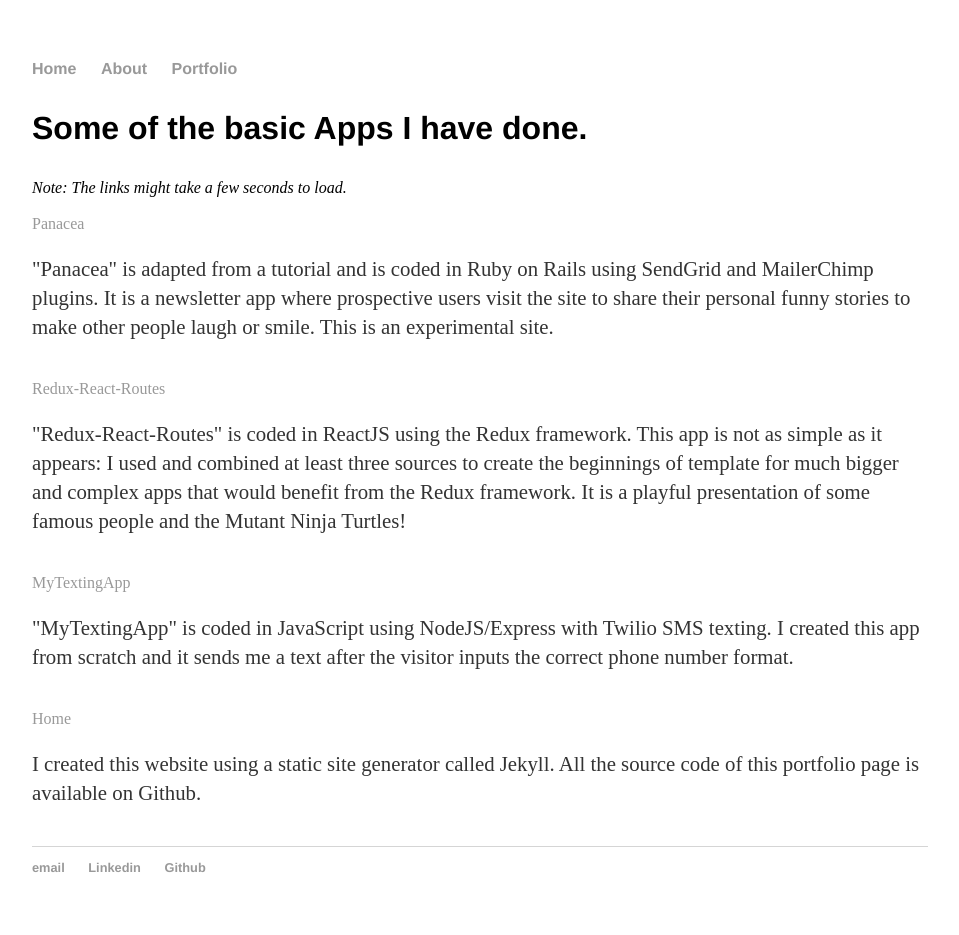
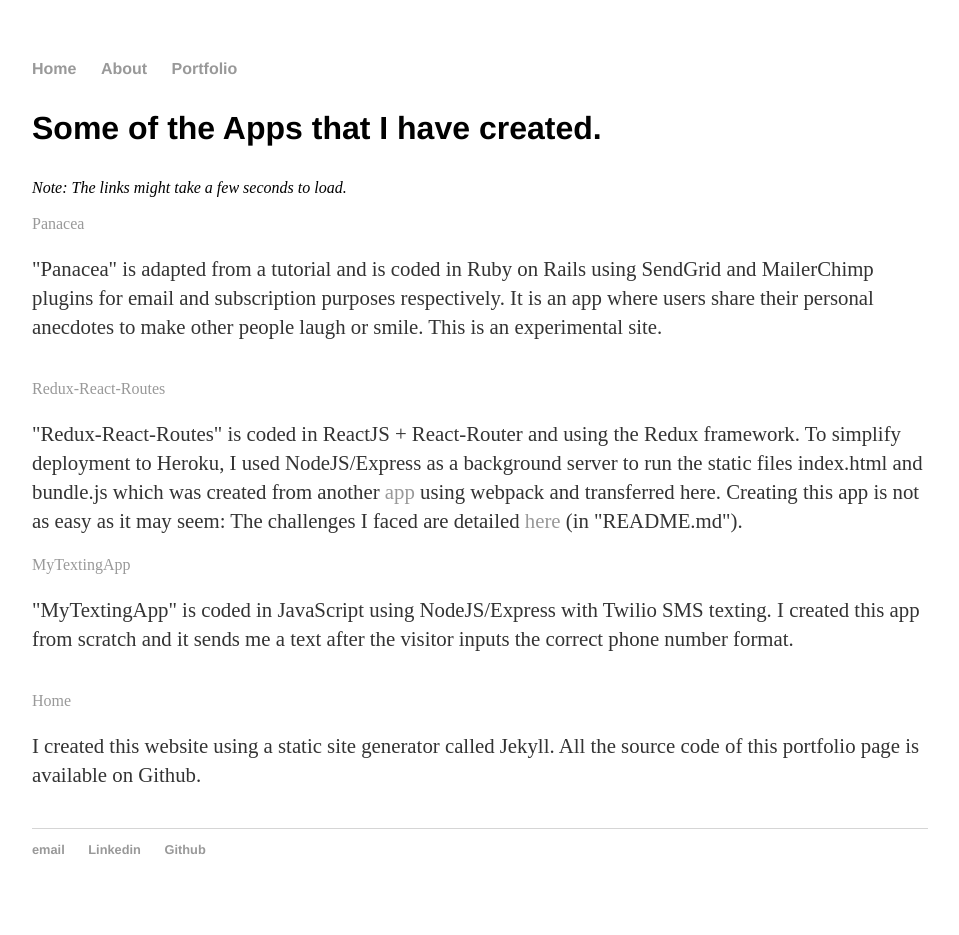
Before and after one commit to r8dkay/r8dkay.github.io, a Jekyll site: the page built from portfolio/index.html, in a window 1280 px wide. Shown: the whole page, without its empty margins (160-1119 px from the left). Built offline with Jekyll 4.4.1, drawn with Linux system fonts in a browser that asks for light colours.

Commit message:
Update index.html

```diff
--- a/portfolio/index.html
+++ b/portfolio/index.html
@@ -3,16 +3,16 @@ layout: default
 title: Portfolio
 ---
 <div>
-     <h3>Some of the basic Apps I have done.</h3>
+     <h3>Some of the Apps that I have created.</h3>
      <em>Note:  The links might take a few seconds to load.</em><br/><br/>
 
 	     <a href="https://appnewsletter.herokuapp.com/" target="_blank">Panacea</a>
 
-	     <p>"Panacea" is adapted from a tutorial and is coded in Ruby on Rails using SendGrid and MailerChimp plugins.  It is a newsletter app where prospective users visit the site to share their personal funny stories to make other people laugh or smile.  This is an experimental site.</p><br/>
+	     <p>"Panacea" is adapted from a tutorial and is coded in Ruby on Rails using SendGrid and MailerChimp plugins for email and subscription purposes respectively.  It is an app where users share their personal anecdotes to make other people laugh or smile.  This is an experimental site.</p><br/>
 
-         <a href="">Redux-React-Routes</a>
+         <a href="https://redux-react-router.herokuapp.com/" target="_blank">Redux-React-Routes</a>
 
-         <p>"Redux-React-Routes" is coded in ReactJS using the Redux framework.  This app is not as simple as it appears:  I used and combined at least three sources to create the beginnings of template for much bigger and complex apps that would benefit from the Redux framework.  It is a playful presentation of some famous people and the Mutant Ninja Turtles!</p><br/>
+         <p>"Redux-React-Routes" is coded in ReactJS + React-Router and using the Redux framework.  To simplify deployment to Heroku, I used NodeJS/Express as a background server to run the static files index.html and bundle.js which was created from another <a href="https://github.com/rodstaff/redux-react-routes" target="_blank">app </a>using webpack and transferred here.  Creating this app is not as easy as it may seem:  The challenges I faced are detailed <a href="https://github.com/rodstaff/redux-react-heroku" target="_blank">here </a>(in "README.md").</p>
 
 	     <a href="https://mytextingapp.herokuapp.com/" target="_blank">MyTextingApp</a>
 
```
